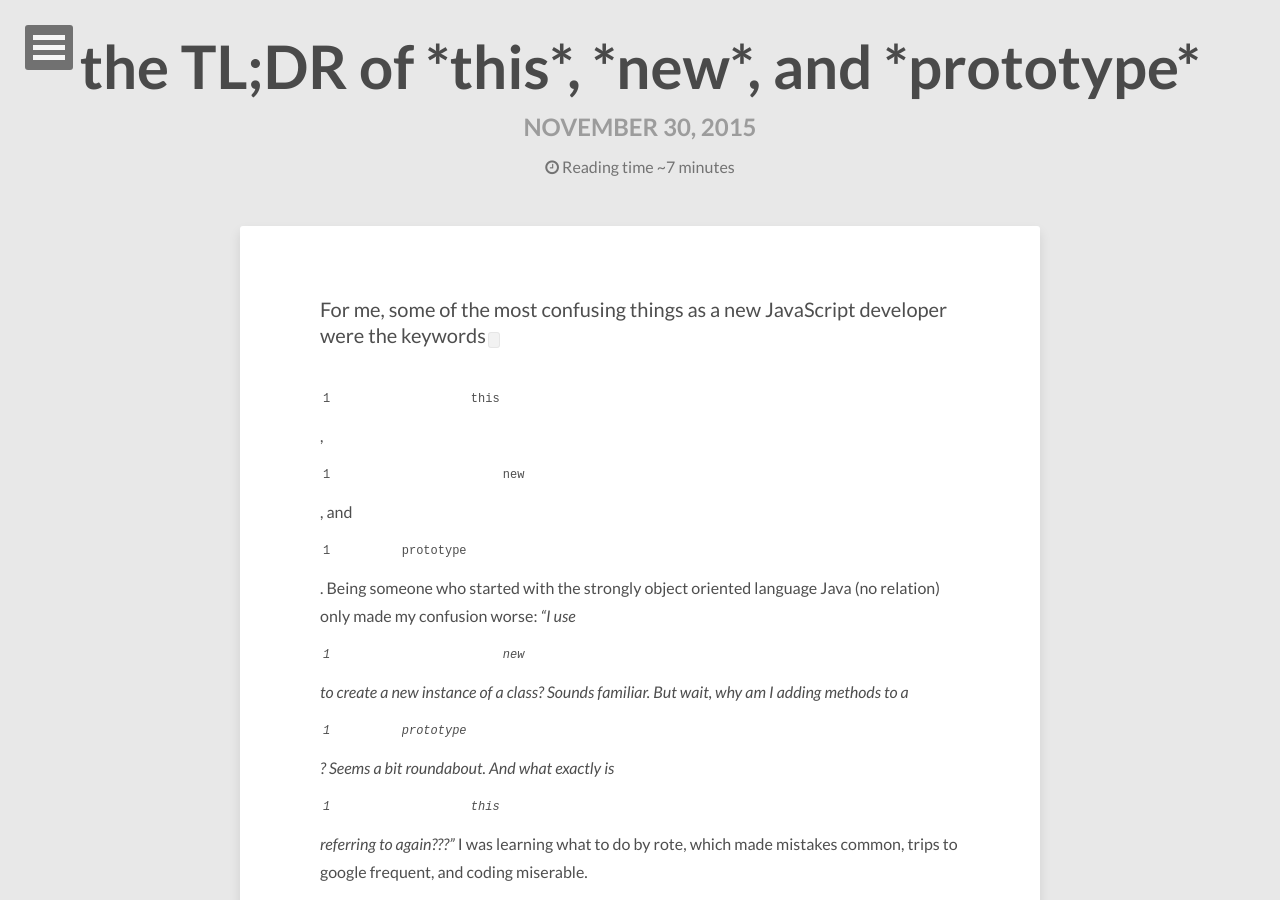
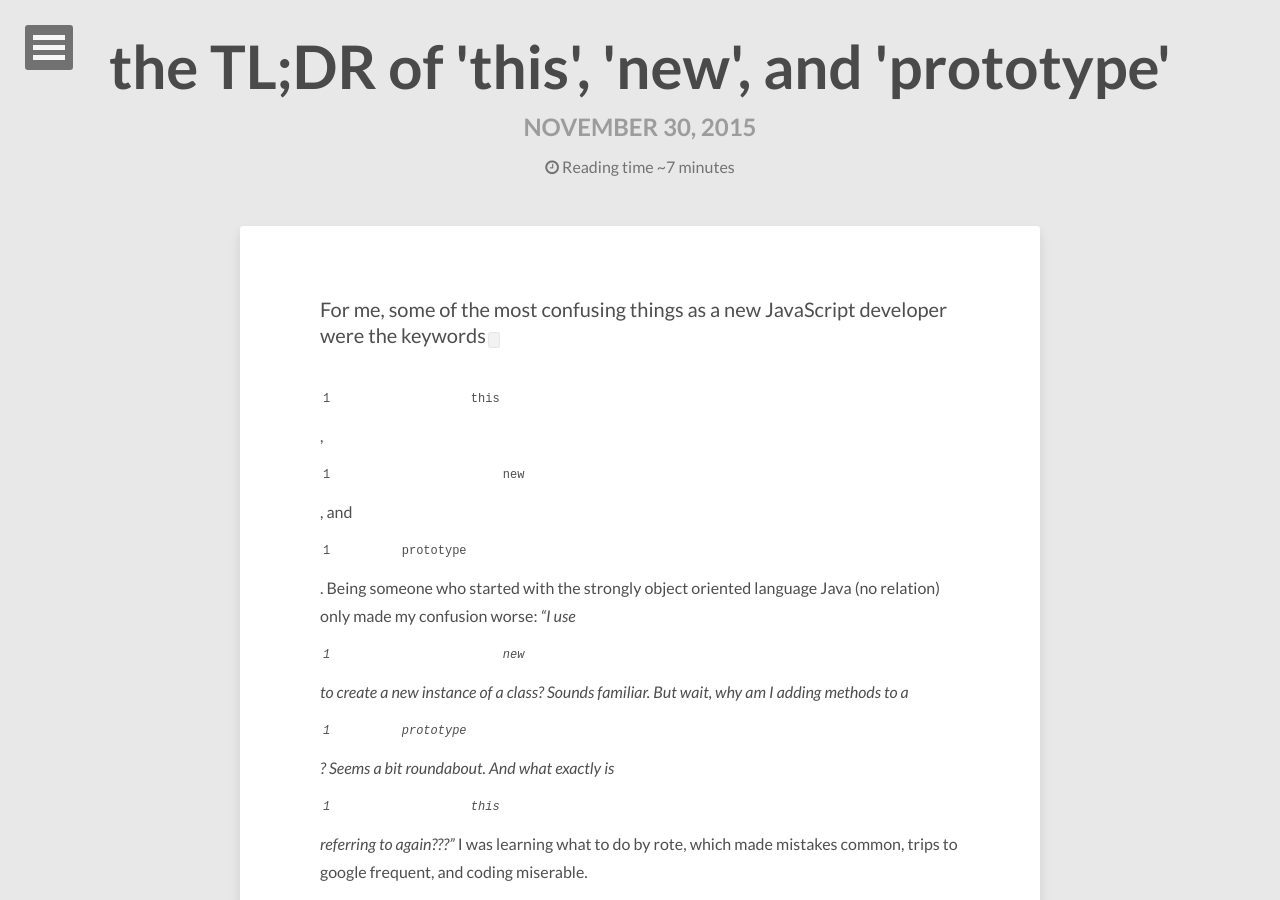
Before and after one commit to delventhalz/delventhalz.github.io, a Jekyll site: the page built from _posts/2015-11-30-tldr-of-classes.markdown, in a window 1280 px wide and 900 px high. Built offline with Jekyll 4.4.1, drawn with Linux system fonts in a browser that asks for light colours; nearby versions of some CDN libraries; comment, search, counter and statistics services are not loaded.

```diff
--- a/_posts/2015-11-30-tldr-of-classes.markdown
+++ b/_posts/2015-11-30-tldr-of-classes.markdown
@@ -1,6 +1,6 @@
 ---
 layout: post
-title:  "the TL;DR of *this*, *new*, and *prototype*"
+title:  "the TL;DR of 'this', 'new', and 'prototype'"
 date:   2015-11-30 22:28:27 -0600
 categories: javascript
 ---
```
